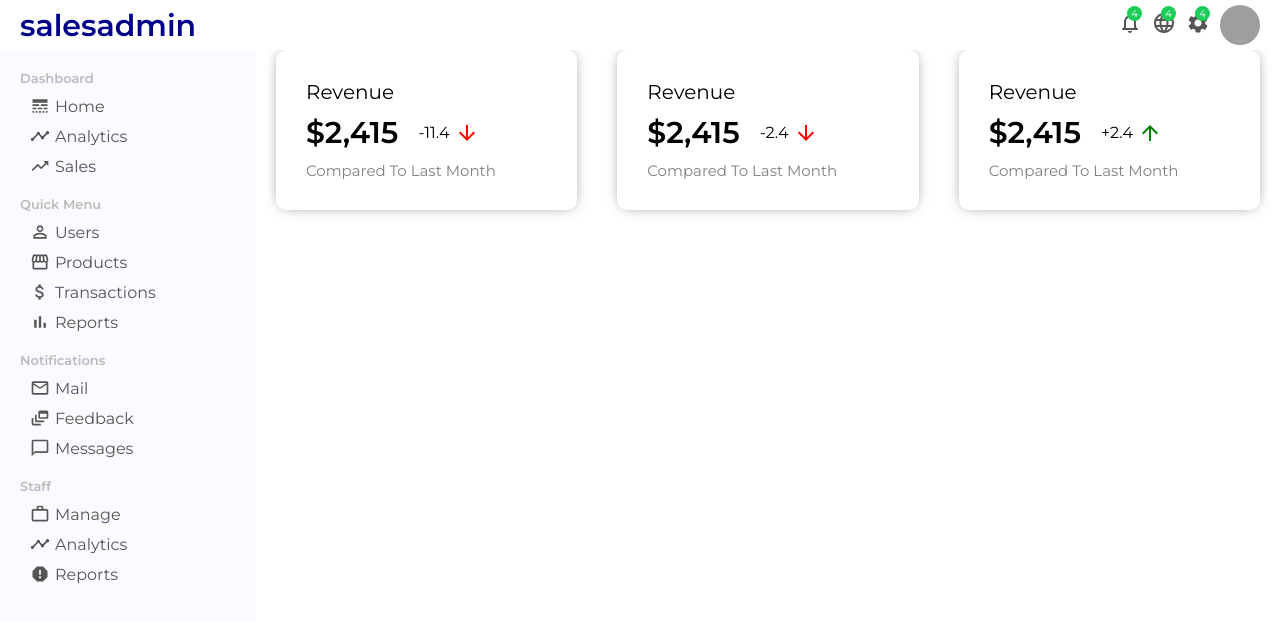
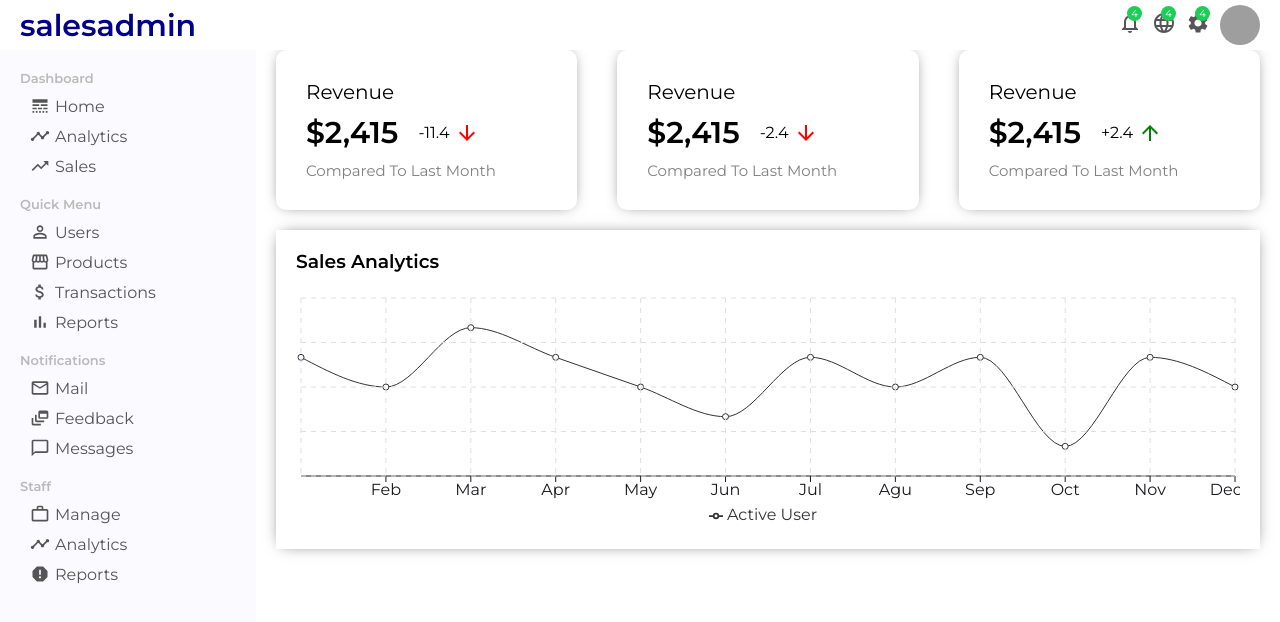
Before and after one commit to Pujari-Raj/react-admin-dashboard, a React (Create React App) app: page / in a window 1280 px wide. Shown: the top 622 px of the page. Built offline with nearby package versions, Linux system fonts and the light colour scheme; grey boxes are pictures that could not be loaded.

Commit message:
added rechart-linechart in home pagw

```diff
--- /dev/null
+++ b/src/Dummydata.js
@@ -0,0 +1,251 @@
+export const userData = [
+    {
+        name: "Jan",
+        "Active User": 4000,
+    },
+    {
+        name: "Feb",
+        "Active User": 3000,
+    },
+    {
+        name: "Mar",
+        "Active User": 5000,
+    },
+    {
+        name: "Apr",
+        "Active User": 4000,
+    },
+    {
+        name: "May",
+        "Active User": 3000,
+    },
+    {
+        name: "Jun",
+        "Active User": 2000,
+    },
+    {
+        name: "Jul",
+        "Active User": 4000,
+    },
+    {
+        name: "Agu",
+        "Active User": 3000,
+    },
+    {
+        name: "Sep",
+        "Active User": 4000,
+    },
+    {
+        name: "Oct",
+        "Active User": 1000,
+    },
+    {
+        name: "Nov",
+        "Active User": 4000,
+    },
+    {
+        name: "Dec",
+        "Active User": 3000,
+    },
+];
+
+// export const productData = [
+//     {
+//         name: "Jan",
+//         "Sales": 4000,
+//     },
+//     {
+//         name: "Feb",
+//         "Sales": 3000,
+//     },
+//     {
+//         name: "Mar",
+//         "Sales": 5000,
+//     },
+// ];
+
+// export const userRows = [
+//     {
+//         id: 1,
+//         username: "Jon Snow",
+//         avatar:
+//             "https://images.pexels.com/photos/1152994/pexels-photo-1152994.jpeg?auto=compress&cs=tinysrgb&dpr=2&w=500",
+//         email: "jon@gmail.com",
+//         status: "active",
+//         transaction: "$120.00",
+//     },
+//     {
+//         id: 2,
+//         username: "Jon Snow",
+//         avatar:
+//             "https://images.pexels.com/photos/1152994/pexels-photo-1152994.jpeg?auto=compress&cs=tinysrgb&dpr=2&w=500",
+//         email: "jon@gmail.com",
+//         status: "active",
+//         transaction: "$120.00",
+//     },
+//     {
+//         id: 3,
+//         username: "Jon Snow",
+//         avatar:
+//             "https://images.pexels.com/photos/1152994/pexels-photo-1152994.jpeg?auto=compress&cs=tinysrgb&dpr=2&w=500",
+//         email: "jon@gmail.com",
+//         status: "active",
+//         transaction: "$120.00",
+//     },
+//     {
+//         id: 4,
+//         username: "Jon Snow",
+//         avatar:
+//             "https://images.pexels.com/photos/1152994/pexels-photo-1152994.jpeg?auto=compress&cs=tinysrgb&dpr=2&w=500",
+//         email: "jon@gmail.com",
+//         status: "active",
+//         transaction: "$120.00",
+//     },
+//     {
+//         id: 5,
+//         username: "Jon Snow",
+//         avatar:
+//             "https://images.pexels.com/photos/1152994/pexels-photo-1152994.jpeg?auto=compress&cs=tinysrgb&dpr=2&w=500",
+//         email: "jon@gmail.com",
+//         status: "active",
+//         transaction: "$120.00",
+//     },
+//     {
+//         id: 6,
+//         username: "Jon Snow",
+//         avatar:
+//             "https://images.pexels.com/photos/1152994/pexels-photo-1152994.jpeg?auto=compress&cs=tinysrgb&dpr=2&w=500",
+//         email: "jon@gmail.com",
+//         status: "active",
+//         transaction: "$120.00",
+//     },
+//     {
+//         id: 7,
+//         username: "Jon Snow",
+//         avatar:
+//             "https://images.pexels.com/photos/1152994/pexels-photo-1152994.jpeg?auto=compress&cs=tinysrgb&dpr=2&w=500",
+//         email: "jon@gmail.com",
+//         status: "active",
+//         transaction: "$120.00",
+//     },
+//     {
+//         id: 8,
+//         username: "Jon Snow",
+//         avatar:
+//             "https://images.pexels.com/photos/1152994/pexels-photo-1152994.jpeg?auto=compress&cs=tinysrgb&dpr=2&w=500",
+//         email: "jon@gmail.com",
+//         status: "active",
+//         transaction: "$120.00",
+//     },
+//     {
+//         id: 9,
+//         username: "Jon Snow",
+//         avatar:
+//             "https://images.pexels.com/photos/1152994/pexels-photo-1152994.jpeg?auto=compress&cs=tinysrgb&dpr=2&w=500",
+//         email: "jon@gmail.com",
+//         status: "active",
+//         transaction: "$120.00",
+//     },
+//     {
+//         id: 10,
+//         username: "Jon Snow",
+//         avatar:
+//             "https://images.pexels.com/photos/1152994/pexels-photo-1152994.jpeg?auto=compress&cs=tinysrgb&dpr=2&w=500",
+//         email: "jon@gmail.com",
+//         status: "active",
+//         transaction: "$120.00",
+//     },
+// ];
+
+// export const productRows = [
+//     {
+//         id: 1,
+//         name: "Apple Airpods",
+//         img:
+//             "https://images.pexels.com/photos/7156886/pexels-photo-7156886.jpeg?auto=compress&cs=tinysrgb&dpr=2&w=500",
+//         stock: 123,
+//         status: "active",
+//         price: "$120.00",
+//     },
+//     {
+//         id: 2,
+//         name: "Apple Airpods",
+//         img:
+//             "https://images.pexels.com/photos/7156886/pexels-photo-7156886.jpeg?auto=compress&cs=tinysrgb&dpr=2&w=500",
+//         stock: 123,
+//         status: "active",
+//         price: "$120.00",
+//     },
+//     {
+//         id: 3,
+//         name: "Apple Airpods",
+//         img:
+//             "https://images.pexels.com/photos/7156886/pexels-photo-7156886.jpeg?auto=compress&cs=tinysrgb&dpr=2&w=500",
+//         stock: 123,
+//         status: "active",
+//         price: "$120.00",
+//     },
+//     {
+//         id: 4,
+//         name: "Apple Airpods",
+//         img:
+//             "https://images.pexels.com/photos/7156886/pexels-photo-7156886.jpeg?auto=compress&cs=tinysrgb&dpr=2&w=500",
+//         stock: 123,
+//         status: "active",
+//         price: "$120.00",
+//     },
+//     {
+//         id: 5,
+//         name: "Apple Airpods",
+//         img:
+//             "https://images.pexels.com/photos/7156886/pexels-photo-7156886.jpeg?auto=compress&cs=tinysrgb&dpr=2&w=500",
+//         stock: 123,
+//         status: "active",
+//         price: "$120.00",
+//     },
+//     {
+//         id: 6,
+//         name: "Apple Airpods",
+//         img:
+//             "https://images.pexels.com/photos/7156886/pexels-photo-7156886.jpeg?auto=compress&cs=tinysrgb&dpr=2&w=500",
+//         stock: 123,
+//         status: "active",
+//         price: "$120.00",
+//     },
+//     {
+//         id: 7,
+//         name: "Apple Airpods",
+//         img:
+//             "https://images.pexels.com/photos/7156886/pexels-photo-7156886.jpeg?auto=compress&cs=tinysrgb&dpr=2&w=500",
+//         stock: 123,
+//         status: "active",
+//         price: "$120.00",
+//     },
+//     {
+//         id: 8,
+//         name: "Apple Airpods",
+//         img:
+//             "https://images.pexels.com/photos/7156886/pexels-photo-7156886.jpeg?auto=compress&cs=tinysrgb&dpr=2&w=500",
+//         stock: 123,
+//         status: "active",
+//         price: "$120.00",
+//     },
+//     {
+//         id: 9,
+//         name: "Apple Airpods",
+//         img:
+//             "https://images.pexels.com/photos/7156886/pexels-photo-7156886.jpeg?auto=compress&cs=tinysrgb&dpr=2&w=500",
+//         stock: 123,
+//         status: "active",
+//         price: "$120.00",
+//     },
+//     {
+//         id: 10,
+//         name: "Apple Airpods",
+//         img:
+//             "https://images.pexels.com/photos/7156886/pexels-photo-7156886.jpeg?auto=compress&cs=tinysrgb&dpr=2&w=500",
+//         stock: 123,
+//         status: "active",
+//         price: "$120.00",
+//     },
+// ];
--- a/src/Pages/Home/Home.jsx
+++ b/src/Pages/Home/Home.jsx
@@ -2,14 +2,16 @@
 import './Home.css';
 // import  FeaturedInfo  from "./components/FeaturedInfo/FeaturedInfo";
 import FeaturedInfo from "../../components/FeaturedInfo/FeaturedInfo";
-
+import Chart from "../../components/Charts/Chart";
+import { userData } from "../../Dummydata";
 
 const Home = () => {
   return (
     <div className='home'>
-      <FeaturedInfo/>
+      <FeaturedInfo />
+      <Chart data={userData} title="Sales Analytics" grid dataKey="Active User"  />
     </div>
   )
 }
 
-export default Home
+export default Home;
--- /dev/null
+++ b/src/components/Charts/Chart.css
@@ -0,0 +1,10 @@
+.chart {
+    margin: 20px;
+    padding: 20px;
+    -webkit-box-shadow: 0px 0px 15px -10px rgba(0, 0, 0, 0.75);
+    box-shadow: 0px 0px 15px -6px rgba(0, 0, 0, 0.75);
+  }
+
+  .chartTitle {
+    margin-bottom: 20px;
+  }
--- /dev/null
+++ b/src/components/Charts/Chart.jsx
@@ -0,0 +1,34 @@
+import React from 'react';
+import './Chart.css';
+import {
+    LineChart,
+    Line,
+    XAxis,
+    CartesianGrid,
+    Tooltip,
+    ResponsiveContainer,
+    Legend,
+    YAxis,
+} from "recharts";
+
+
+const Chart = ({ title, data, dataKey, grid }) => {
+
+  return (
+    <div className="chart">
+        <h3 className="chartTitle">{title}</h3>
+        <ResponsiveContainer width="100%" aspect={4/1}>
+            <LineChart data={data}>
+                <XAxis dataKey="name" stroke="#19191e" />
+                {/* <YAxis /> */}
+                <Line type="monotone" dataKey={dataKey} stroke="#323239" />
+                <Tooltip/>
+                <CartesianGrid  stroke="#e0dfdf" strokeDasharray="5 5"  />
+                <Legend/>
+            </LineChart>
+        </ResponsiveContainer>
+    </div>
+  )
+}
+
+export default Chart
```
